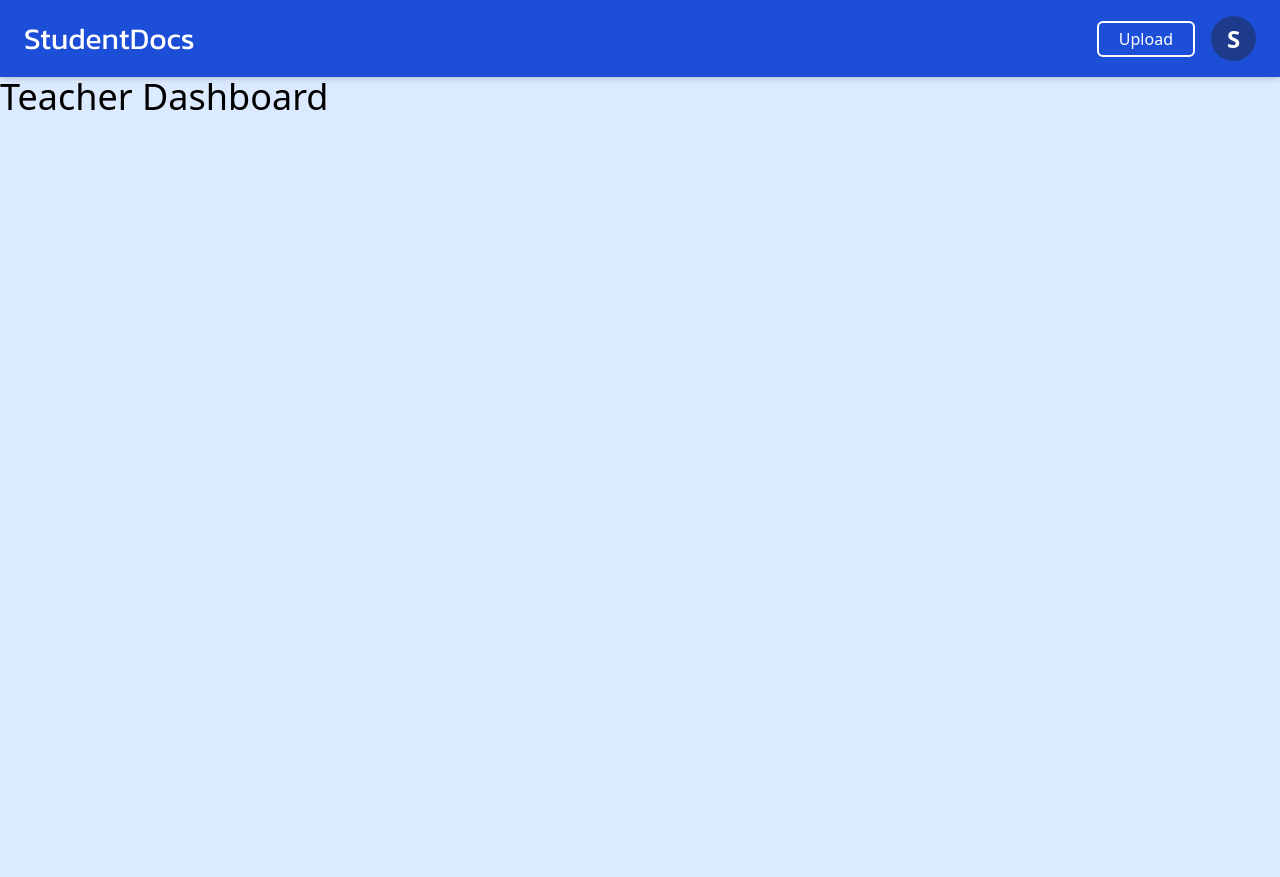
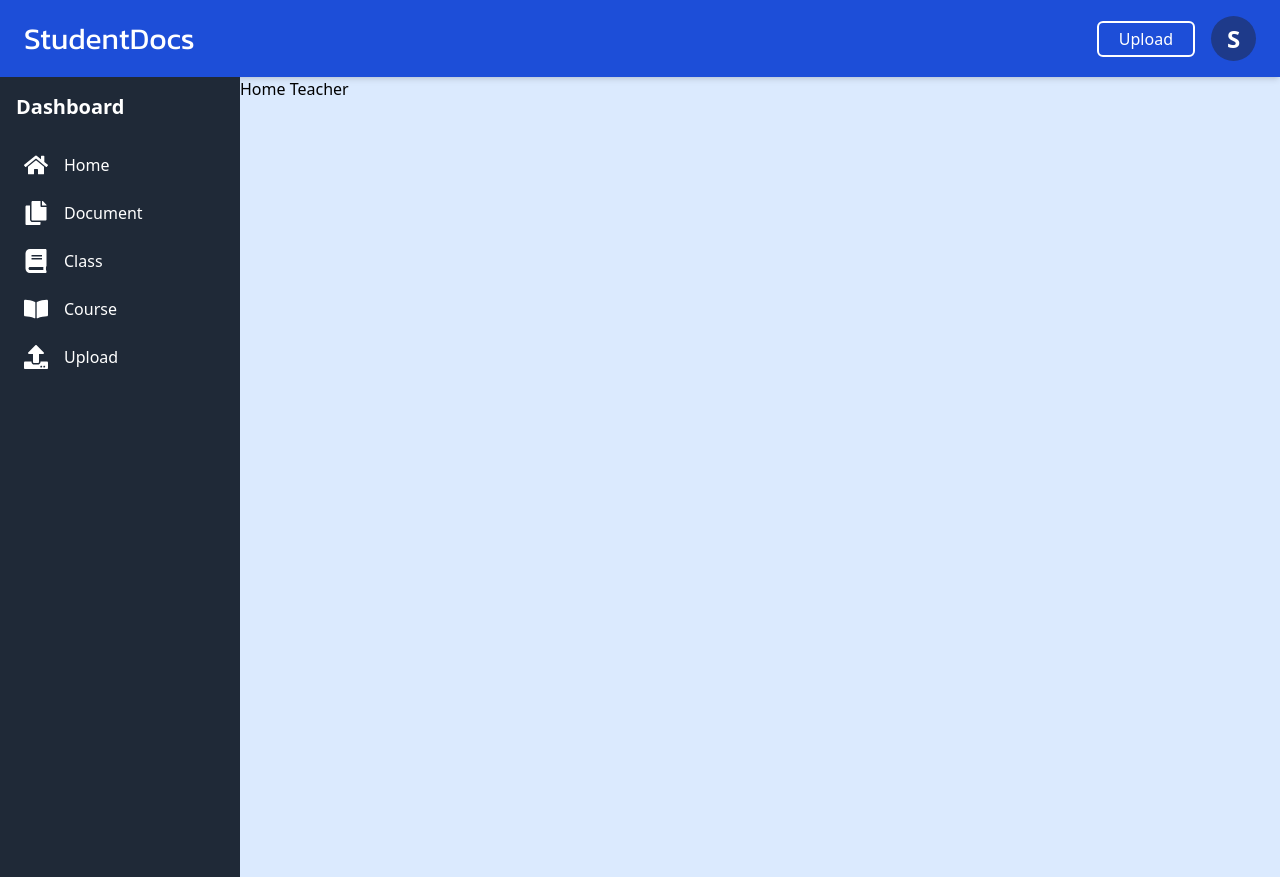
Before and after one commit to NimcaanDev/student-final-doc, a React (Vite) app: page /studentdocs/dashboard/teacher in a window 1280 px wide. Before the commit the page ends 800 px from the top, so only its background shows below. Built offline with nearby package versions, Linux system fonts and the light colour scheme; sample sign-in values are in the browser's storage.

Commit message:
fixed the teacher dashboard layout

```diff
--- a/src/pages/dashboard/Admin/sidebar.jsx
+++ b/src/pages/dashboard/Admin/sidebar.jsx
@@ -63,9 +63,8 @@ const SidebarDashboard = () => {
             {/* Sidebar */}
             <motion.div
                 ref={sidebarRef}
-                className={`fixed inset-y-0 left-0 w-64 bg-gray-800 text-white p-4 transform transition-transform duration-200 ease-in-out ${
-                    isSidebarOpen ? 'translate-x-0' : '-translate-x-full'
-                } md:translate-x-0 md:relative`}
+                className={`fixed inset-y-0 left-0 w-64 h-screen bg-gray-800 text-white p-4 transform transition-transform duration-200 ease-in-out ${isSidebarOpen ? 'translate-x-0' : '-translate-x-full'
+                    } md:translate-x-0 md:relative`}
                 animate={{ width: isSidebarOpen ? 256 : 64 }}
             >
                 {/* Sidebar Content */}
@@ -78,11 +77,10 @@ const SidebarDashboard = () => {
                             <li key={item.href}>
                                 <Link
                                     to={item.href}
-                                    className={`flex items-center p-2 rounded transition-all ${
-                                        isActive(item.href)
+                                    className={`flex items-center p-2 rounded transition-all ${isActive(item.href)
                                             ? 'bg-blue-700 text-white'
                                             : 'hover:bg-gray-700'
-                                    }`}
+                                        }`}
                                 >
                                     {/* Icon */}
                                     <item.icon className='w-6 h-6' />
--- /dev/null
+++ b/src/pages/dashboard/Teacher/pages/home.jsx
@@ -0,0 +1,11 @@
+import React from 'react'
+
+const HomeTeacher = () => {
+    return (
+        <div>
+            <h1>Home Teacher</h1>
+        </div>
+    )
+}
+
+export default HomeTeacher
--- /dev/null
+++ b/src/pages/dashboard/Teacher/sidebarTeacher.jsx
@@ -0,0 +1,114 @@
+import React, { useState, useRef, useEffect } from 'react'
+import {
+    FaHome,
+    FaBook,
+    FaBookOpen,
+    FaUpload,
+    FaBars,
+    FaCopy,
+} from 'react-icons/fa'
+import { Link, useLocation } from 'react-router-dom'
+import { AnimatePresence, motion } from 'framer-motion'
+
+// Sidebar link data
+const SIDEBAR_LINKS = [
+    { name: 'Home', icon: FaHome, href: '', isHome: true },
+    { name: 'Document', icon: FaCopy, href: 'document' },
+    { name: 'Class', icon: FaBook, href: 'class' },
+    { name: 'Course', icon: FaBookOpen, href: 'course' },
+    { name: 'Upload', icon: FaUpload, href: 'upload' },
+]
+
+const SideBarTeacher = () => {
+    const [isSidebarOpen, setIsSidebarOpen] = useState(false)
+    const sidebarRef = useRef(null)
+    const location = useLocation()
+
+    const toggleSidebar = () => {
+        setIsSidebarOpen(!isSidebarOpen)
+    }
+
+    // Close sidebar when clicking outside
+    useEffect(() => {
+        const handleClickOutside = (event) => {
+            if (
+                sidebarRef.current &&
+                !sidebarRef.current.contains(event.target)
+            ) {
+                setIsSidebarOpen(false)
+            }
+        }
+
+        document.addEventListener('mousedown', handleClickOutside)
+        return () => {
+            document.removeEventListener('mousedown', handleClickOutside)
+        }
+    }, [])
+
+    // Function to check if the link is active
+    const isActive = (href) => location.pathname === `/${href}`
+
+    return (
+        <>
+            {/* Hamburger Menu Button (Mobile Only) */}
+            <button
+                onClick={toggleSidebar}
+                className='fixed top-4 right-4 p-2 text-white rounded-lg md:hidden z-50'
+            >
+                <FaBars className='w-6 h-6' />
+            </button>
+
+            {/* Sidebar */}
+            <motion.div
+                ref={sidebarRef}
+                className={`fixed top-18 left-0 w-64 h-screen bg-gray-800 text-white p-4 transform transition-transform duration-200 ease-in-out ${isSidebarOpen ? 'translate-x-0' : '-translate-x-full'
+                    } md:translate-x-0 md:relative`}
+                animate={{ width: 240 }}
+            >
+                {/* Sidebar Content */}
+                <div className='flex items-center mb-6'>
+                    <h1 className='text-xl font-bold'>Dashboard</h1>
+                </div>
+                <nav>
+                    <ul className='space-y-2'>
+                        {SIDEBAR_LINKS.map((item) => (
+                            <li key={item.href}>
+                                <Link
+                                    to={item.href}
+                                    className={`flex items-center p-2 rounded transition-all ${isActive(item.href)
+                                        ? 'bg-blue-700 text-white'
+                                        : 'hover:bg-gray-700'
+                                        }`}
+                                >
+                                    {/* Icon */}
+                                    <item.icon className='w-6 h-6' />
+
+                                    {/* Text */}
+                                    <AnimatePresence>
+                                        <motion.span
+                                            className='ml-4 whitespace-nowrap'
+                                            initial={{
+                                                opacity: 0,
+                                                width: 0,
+                                            }}
+                                            animate={{
+                                                opacity: 1,
+                                                width: 'auto',
+                                            }}
+                                            exit={{ opacity: 0, width: 0 }}
+                                            transition={{ duration: 0.2 }}
+                                        >
+                                            {item.name}
+                                        </motion.span>
+                                    </AnimatePresence>
+                                </Link>
+                            </li>
+                        ))}
+                    </ul>
+                </nav>
+            </motion.div>
+        </>
+    )
+}
+
+export default SideBarTeacher
--- a/src/pages/dashboard/dashboardHeader.jsx
+++ b/src/pages/dashboard/dashboardHeader.jsx
@@ -16,7 +16,7 @@ const DashboardHeader = () => {
                     <PopoverDemo />
                 </div>
                 <div className="block md:hidden cursor-pointer">
-                    <i className="fa-solid fa-bars text-white text-3xl transition"></i>
+                    <div className='px-5'></div>
                 </div>
             </div>
         </div>
--- a/src/pages/dashboard/layout/dashboardLayoutTeacher.jsx
+++ b/src/pages/dashboard/layout/dashboardLayoutTeacher.jsx
@@ -1,6 +1,7 @@
 import React, { useEffect } from 'react'
 import DashboardHeader from '../dashboardHeader'
-import { useNavigate } from 'react-router-dom'
+import { Outlet, useNavigate } from 'react-router-dom'
+import SideBarTeacher from '../Teacher/sidebarTeacher'
 
 const DashboardLayoutTeacher = () => {
     const userData = JSON.parse(localStorage.getItem('userData'))
@@ -14,8 +15,9 @@ const DashboardLayoutTeacher = () => {
     return (
         <div className='dashboard'>
             <DashboardHeader />
-            <div className='dashboard-content'>
-                <h1 className='text-4xl'>Teacher Dashboard</h1>
+            <div className="flex">
+                <SideBarTeacher />
+                <Outlet />
             </div>
         </div>
     )
--- a/src/router.jsx
+++ b/src/router.jsx
@@ -10,6 +10,7 @@ import SinglePost from './pages/SinglePost'
 import LoginPage from './pages/auth/loginPage'
 import DashboardLayoutAdmin from './pages/dashboard/layout/dashboardLayout'
 import DashboardLayoutTeacher from './pages/dashboard/layout/dashboardLayoutTeacher'
+import HomeTeacher from './pages/dashboard/Teacher/pages/home'
 
 const router = createBrowserRouter([
   {
@@ -34,7 +35,12 @@ const router = createBrowserRouter([
   {
     path: '/studentdocs/dashboard/teacher',
     element: <DashboardLayoutTeacher />,
-    // children: []
+    children: [
+      {
+        index: true,
+        element: <HomeTeacher />
+      }
+    ]
   },
   {
     path: '/studentdocs/upload',
```
